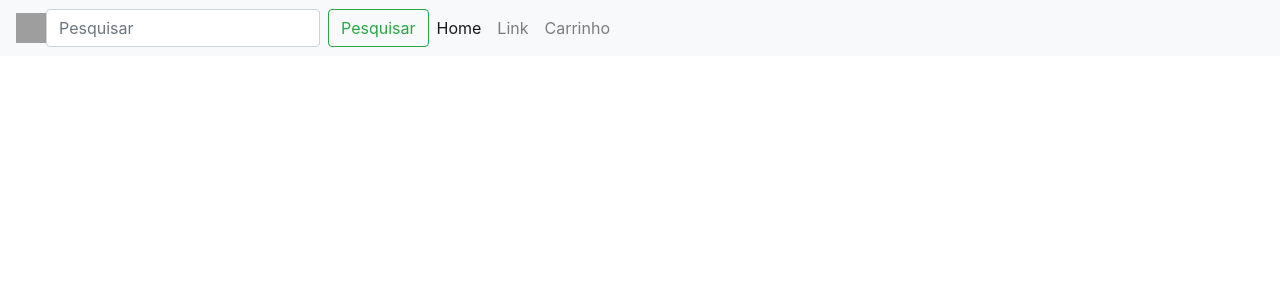
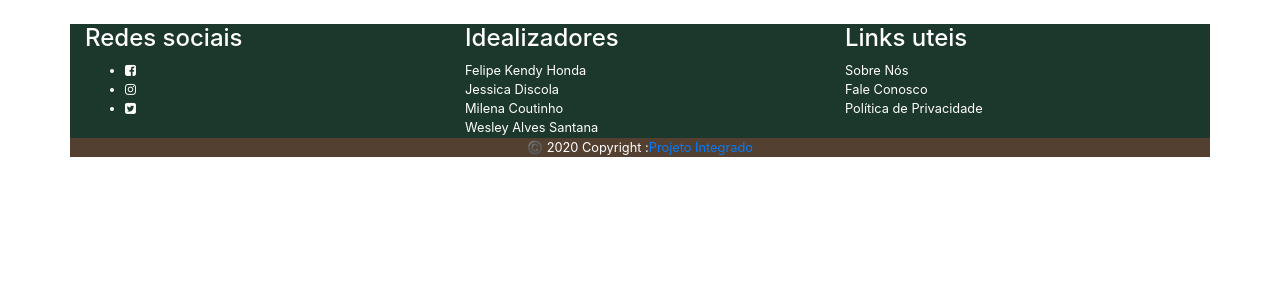
Before and after one commit to raizesdobrasil2021/ProjetoIntegrador, an Angular app in the folder Front-End/raizesdobrasil/: page / in a window 1280 px wide. Shown: the top 300 px of the page. Built offline with nearby package versions, Linux system fonts and the light colour scheme; grey boxes are pictures that could not be loaded.

Commit message:
Adicionando rodape

```diff
--- a/Front-End/raizesdobrasil/src/app/app.component.html
+++ b/Front-End/raizesdobrasil/src/app/app.component.html
@@ -3,5 +3,4 @@
 <app-login></app-login>
 <app-menu></app-menu>
 <app-rodape></app-rodape> -->
-
-<app-menu></app-menu>
+<app-rodape></app-rodape>
--- a/Front-End/raizesdobrasil/src/app/rodape/rodape.component.css
+++ b/Front-End/raizesdobrasil/src/app/rodape/rodape.component.css
@@ -0,0 +1,10 @@
+.background-rodape{
+    background-color: #1c372c;
+    color: white;
+}
+.fs-16{
+    font-size: 16;
+}
+.background-rodape-final{
+    background-color:#544030;
+}
--- a/Front-End/raizesdobrasil/src/app/rodape/rodape.component.html
+++ b/Front-End/raizesdobrasil/src/app/rodape/rodape.component.html
@@ -1 +1,41 @@
-<p>rodape works</p>
+<footer class="page footer font small bg-secundary pt-4">
+    <div class="container">
+        <div class="row d-flex justify-content-center background-rodape">
+
+            <div class="col-md-4">
+                <h4>Redes sociais</h4>
+                <ul>
+                    <li>
+                        <a href="www.facebook.com/raizedobrasil text-white fs-16" target="_blanket" class="icoFacebook"><i
+                                class="fa fa-facebook-square text-white"></i>
+                        </a>
+                    </li>
+                    <li>
+                        <a href="www.instagram.com/raizesdobrasil " target="_blanket " class="icoInstagram"><i
+                                class="fa fa-instagram text-white fs-16"></i></a>
+                    </li>
+                    <li>
+                        <a href="www.twitter.com/raizesdobrasil " target="_blanket" class="icoTwitter">
+                            <i class="fa fa-twitter-square text-white fs-16"></i></a>
+                    </li>
+
+                </ul>
+            </div>
+            <div class="col-md-4">
+                <h4>Idealizadores</h4>
+                <a href="#"class="text-white fs-16">Felipe Kendy Honda</a><br>
+                <a href=""class="text-white fs-16"> Jessica Discola</a><br>
+                <a href=""class="text-white fs-16">Milena Coutinho</a><br>
+                <a href=""class="text-white fs-16">Wesley Alves Santana</a><br>
+            </div>
+            <div class="col-md-4">
+                <h4>Links uteis</h4>
+                <a href="#"class="text-white fs-16">Sobre Nós</a><br>
+                <a href=""class="text-white fs-16">Fale Conosco</a><br>
+                <a href=""class="text-white fs-16">Política de Privacidade</a>
+            </div>
+        </div>
+        <div class="row d-flex background-rodape-final text-white fs-16 justify-content-center">    ©️ 2020 Copyright : <a href="http://github.com/ProjetoI1/ProjetoIntegrador">Projeto Integrado</a>
+        </div>
+    </div>
+</footer>
```
Also changed, not shown: 1 other file (tests, documents, lock files or other folders).
